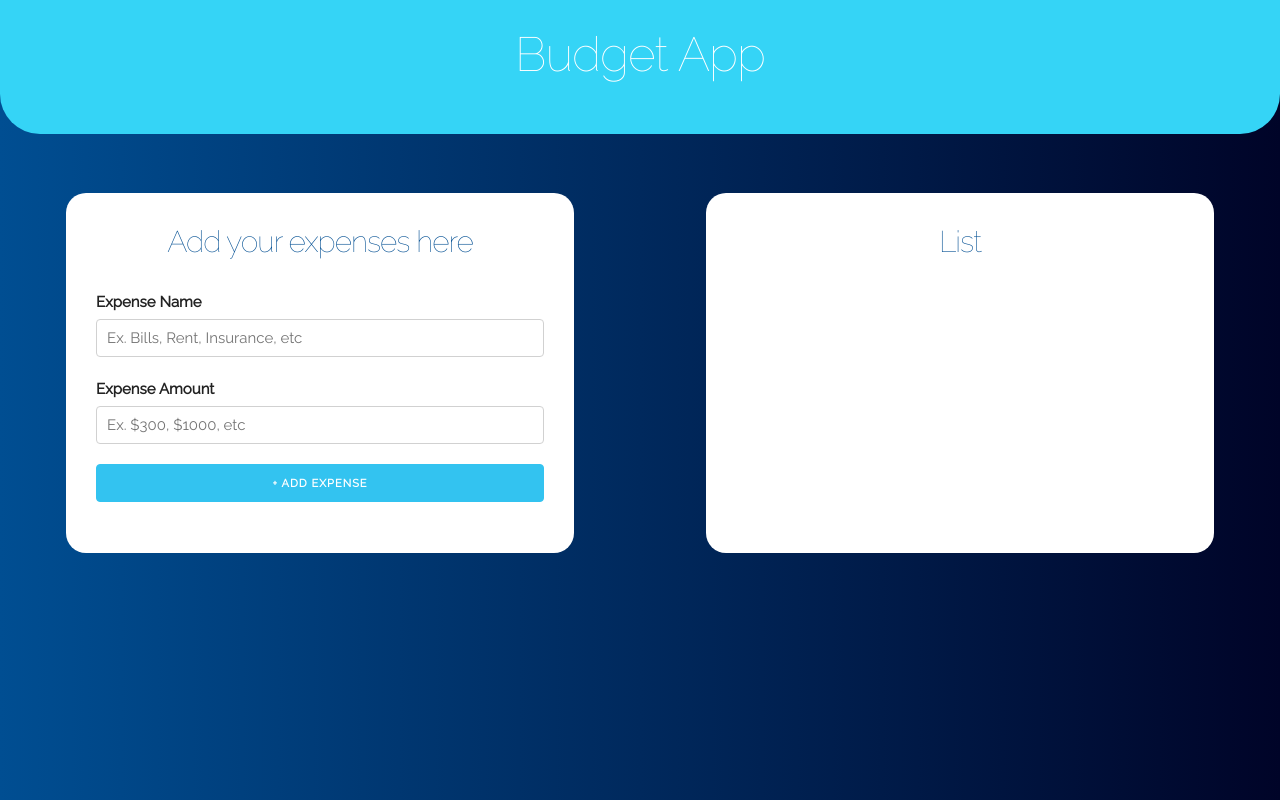
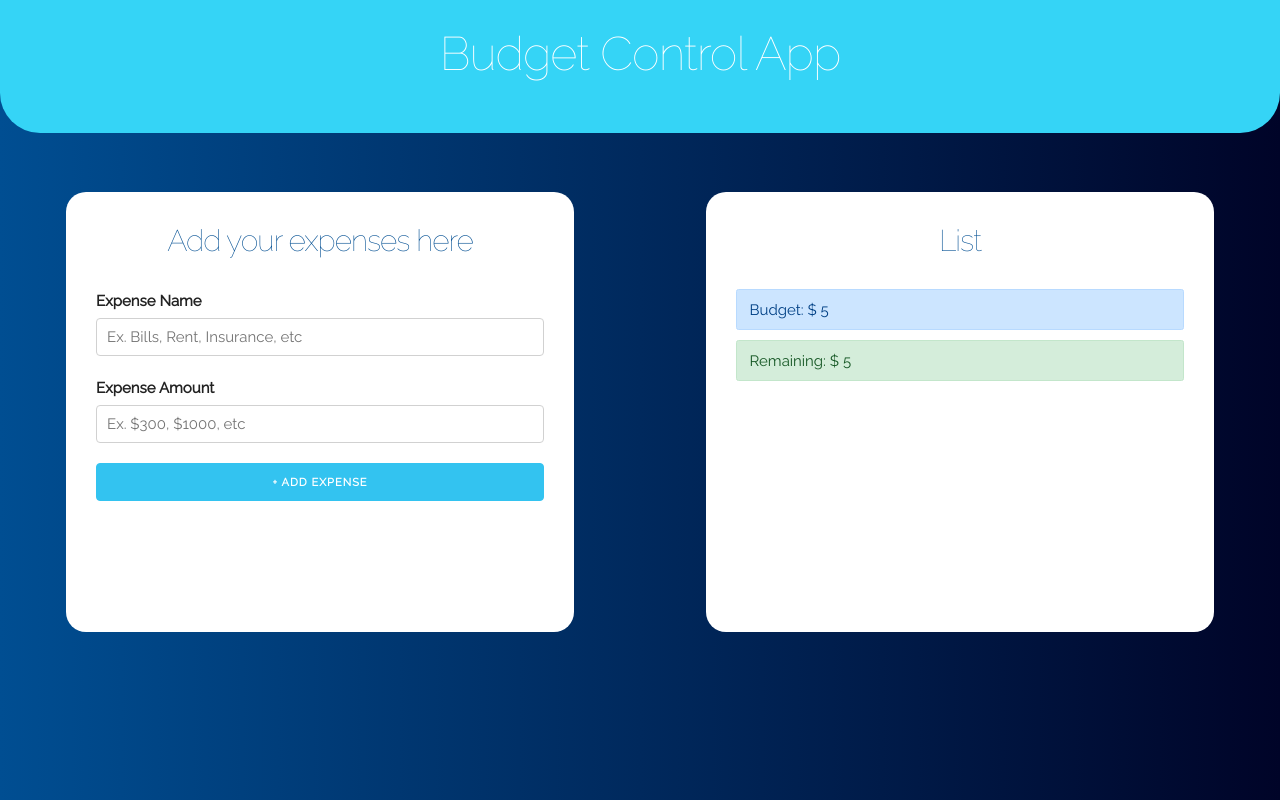
Before and after one commit to VEGALUISJ/budget-app, a React (Create React App) app: page / in a window 1280 px wide. Both pictures are taken after typing "5" into the empty fields and a click on the button "SUBMIT". Shown: the top 800 px of the page. Built offline with nearby package versions, Linux system fonts and the light colour scheme.

Commit message:
finished project from course

```diff
--- a/src/App.js
+++ b/src/App.js
@@ -1,22 +1,35 @@
-import React, { useState, Fragment } from "react";
+import React, { useState, Fragment, useEffect } from "react";
 import Questions from "./components/questions";
 import Form from "./components/Form";
 import Footer from "./components/Footer";
 import List from "./components/List";
+import BudgetControl from "./components/Budgetcontrol";
 
 function App() {
   const [budget, setBudget] = useState(0);
   const [remaining, setRemaining] = useState(0);
   const [showquestion, setQuestion] = useState(true);
   const [expenses, setExpenses] = useState([]);
+  const [expense, setExpense] = useState({});
+  const [newExpense, setNewExpense] = useState(false);
 
-  const addNewExpense = (expense) => {
-    setExpenses([...expenses, expense]);
-  };
+  useEffect(() => {
+    //add new budget
+    if (newExpense) {
+      setExpenses([...expenses, expense]);
+    }
+
+    //Substraction from actual budget
+    const remainingBudget = remaining - expense.amount;
+    setRemaining(remainingBudget);
+
+    //Reset to false
+    setNewExpense(false);
+  }, [expense]);
 
   return (
     <header>
-      <h1>Budget App</h1>
+      <h1>Budget Control App</h1>
       {showquestion ? (
         <Fragment>
           <div className="main-content content">
@@ -32,9 +45,11 @@ function App() {
         <Fragment>
           <div className="main-content2">
             <div className="main-content3 content">
-              <Form addNewExpense={addNewExpense} />
+              <Form setExpense={setExpense} setNewExpense={setNewExpense} />
             </div>
             <div className="main-content4 content">
+              <h2>List</h2>
+              <BudgetControl budget={budget} remaining={remaining} />
               <List expenses={expenses} />
             </div>
           </div>
--- /dev/null
+++ b/src/Helper.js
@@ -0,0 +1,13 @@
+export const checkBudget = (budget, remaining) => {
+  let clase;
+
+  if (budget / 4 > remaining) {
+    clase = "alert alert-danger";
+  } else if (budget / 2 > remaining) {
+    clase = "alert alert-warning";
+  } else {
+    clase = "alert alert-success";
+  }
+
+  return clase;
+};
--- /dev/null
+++ b/src/components/Budgetcontrol.jsx
@@ -0,0 +1,15 @@
+import React, { Fragment } from "react";
+import { checkBudget } from "../Helper";
+
+const budgetControl = ({ budget, remaining }) => {
+  return (
+    <Fragment>
+      <div className="alert alert-primary">Budget: $ {budget}</div>
+      <div className={checkBudget(budget, remaining)}>
+        Remaining: $ {remaining}
+      </div>
+    </Fragment>
+  );
+};
+
+export default budgetControl;
--- a/src/components/Form.jsx
+++ b/src/components/Form.jsx
@@ -2,7 +2,7 @@ import { nanoid } from "nanoid";
 import React, { useState, Fragment } from "react";
 import Error from "./Error";
 
-const Form = ({ addNewExpense }) => {
+const Form = ({ setExpense, setNewExpense }) => {
   const [name, setName] = useState("");
   const [amount, setAmount] = useState();
   const [error, setError] = useState(false);
@@ -27,11 +27,12 @@ const Form = ({ addNewExpense }) => {
     };
 
     //send expense thru main component
-    addNewExpense(expense);
+    setExpense(expense);
+    setNewExpense(true);
 
     //reset from
     setName("");
-    setAmount("");
+    setAmount(0);
   };
 
   return (
--- a/src/components/List.jsx
+++ b/src/components/List.jsx
@@ -4,7 +4,6 @@ import Expense from "./Expense";
 const List = ({ expenses }) => {
   return (
     <div className="expenses-made">
-      <h2>List</h2>
       {expenses.map((expense) => (
         <Expense key={expense.id} expense={expense} />
       ))}
--- a/src/index.css
+++ b/src/index.css
@@ -56,7 +56,7 @@ header {
   border-radius: 20px;
   width: 35%;
   margin: 3% auto;
-  height: 300px;
+  height: 380px;
 }
 
 .main-content4 {
@@ -88,7 +88,7 @@ h1 {
   font-weight: 100;
   color: white;
   text-align: center;
-  font-size: 4.8rem !important;
+  font-size: 4.7rem !important;
   background-color: #35d4f6;
   border-bottom-left-radius: 40px;
   border-bottom-right-radius: 40px;
```
